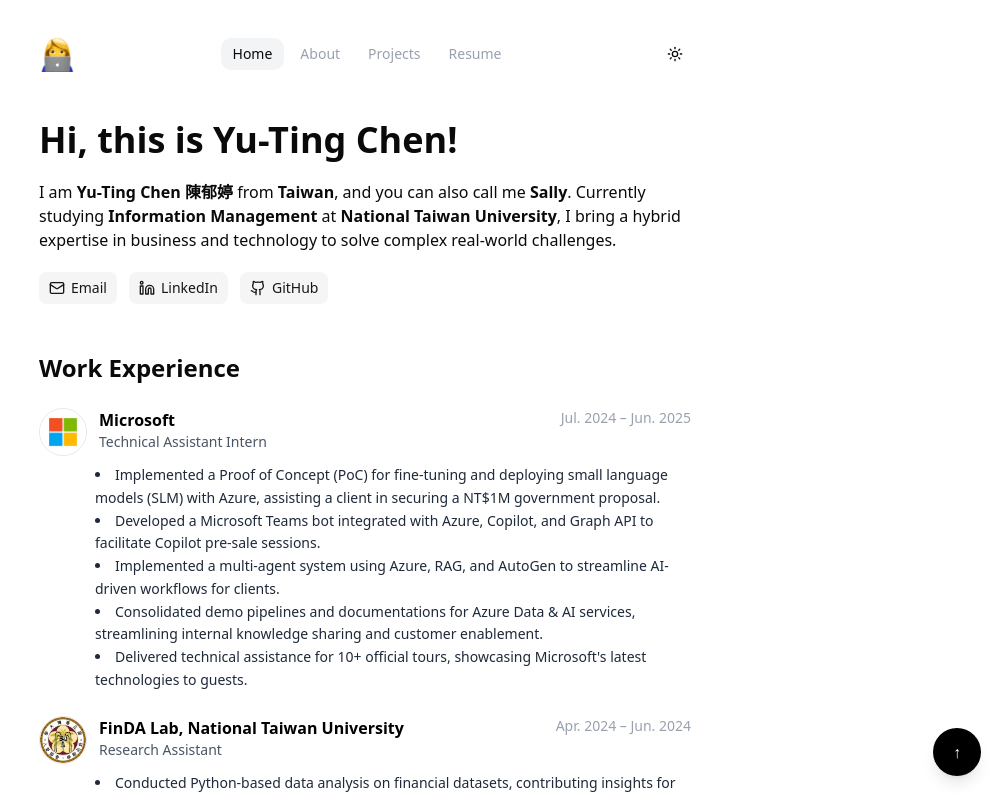
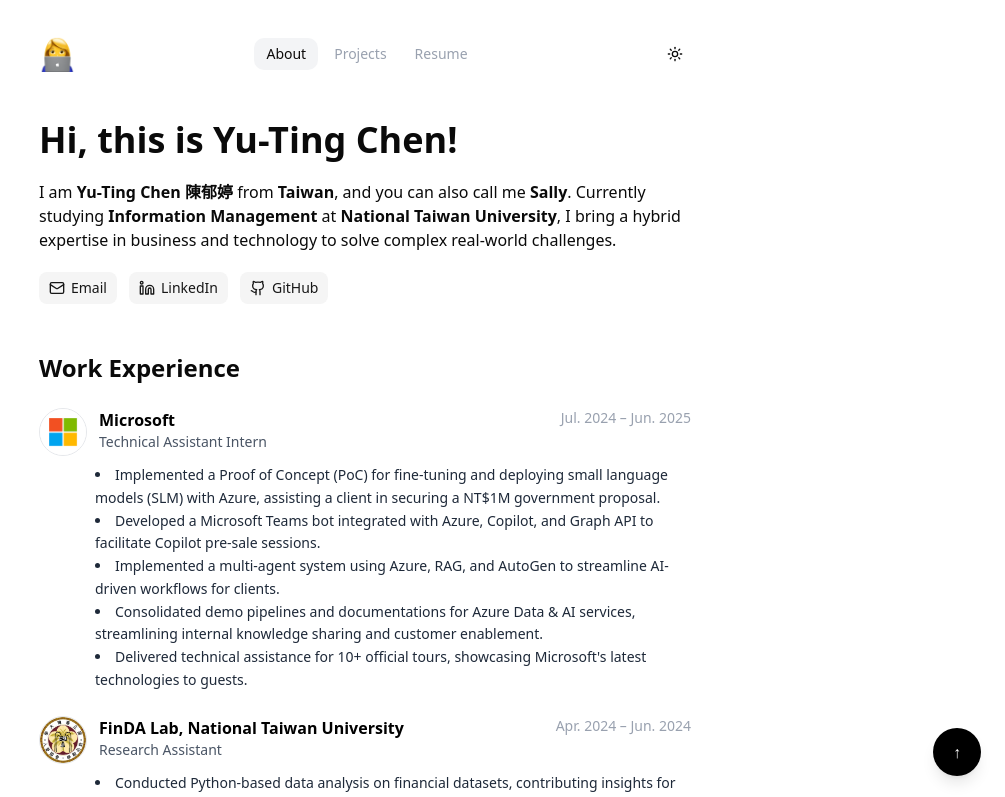
Before and after one commit to yuting1008/portfolio, a Next.js app: page / in a window 1280 px wide. Shown: the top 797 px of the page, without its empty margins (275-1280 px from the left). Built offline with nearby package versions, Linux system fonts and the light colour scheme.

Commit message:
fix: update navigation

```diff
--- a/app/about/page.tsx
+++ /dev/null
@@ -1,3 +0,0 @@
-export default function Home() {
-  return <div></div>;
-}
--- a/components/navigation.tsx
+++ b/components/navigation.tsx
@@ -3,15 +3,10 @@
 import { usePathname } from "next/navigation";
 import { motion } from "framer-motion";
 import { ModeToggle } from "@/components/mode-toggle";
-import Image from "next/image";
 
 const links = [
   {
     path: "/",
-    title: "Home",
-  },
-  {
-    path: "/about",
     title: "About",
   },
   {
```
